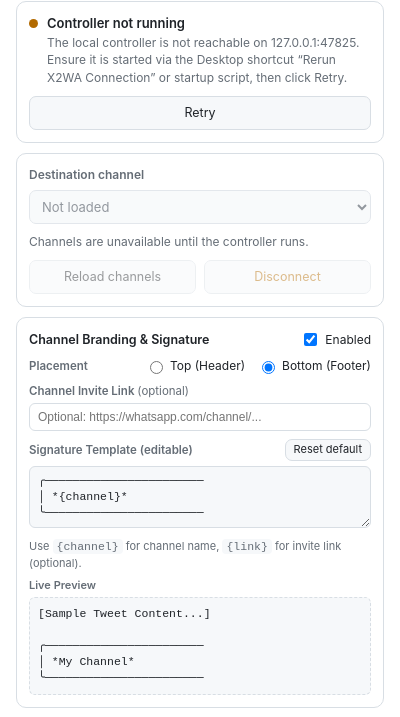
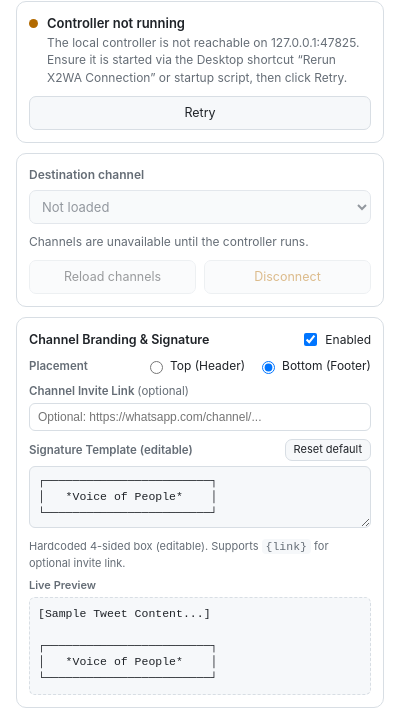
Before and after one commit to RazaOlakh/x2wa-publisher, a browser extension: page extension/popup/popup.html in a window 400 px wide. Shown: the part 71-788 px from the top of the page. Drawn offline with Linux system fonts and the light colour scheme; no server answers.

Commit message:
feat(branding): hardcode Voice of People in a complete 4-sided box

```diff
--- a/extension/popup/popup.html
+++ b/extension/popup/popup.html
@@ -159,7 +159,7 @@
       </div>
       <textarea id="sigTemplateInput" rows="3" style="width:100%; font-family:monospace; font-size:11.5px; padding:6px 8px; border-radius:6px; border:1px solid var(--line); resize:vertical; background:var(--panel); color:var(--ink); line-height:1.4; margin-top:3px; margin-bottom:6px;"></textarea>
       <div style="font-size:11px; color:var(--muted); margin-bottom:6px;">
-        Use <code>{channel}</code> for channel name, <code>{link}</code> for invite link (optional).
+        Hardcoded 4-sided box (editable). Supports <code>{link}</code> for optional invite link.
       </div>
 
       <label class="field" style="font-size:11px; margin-bottom:3px;">Live Preview</label>
--- a/extension/popup/popup.js
+++ b/extension/popup/popup.js
@@ -475,9 +475,9 @@ if (ui.revAddCancelBtn) {
 }
 
 // ------------------------------------------------ channel signature & branding
-const DEFAULT_SIG_TEMPLATE = `╭───────────────────────
-│ *{channel}*
-╰───────────────────────`;
+const DEFAULT_SIG_TEMPLATE = `┌────────────────────────┐
+│   *Voice of People*    │
+└────────────────────────┘`;
 
 function getEffectiveChannelName() {
   if (ui.select && ui.select.selectedIndex > 0 && ui.select.value) {
@@ -600,10 +600,14 @@ async function initSignatureSettings() {
   const chName = getEffectiveChannelName() || data.selectedChannelName || '';
   await syncChannelLinkUI(chId, chName);
 
+  const isOldDefault = !data.sigTemplate || data.sigTemplate.includes('{channel}') || data.sigTemplate.includes('{channelName}');
+  const templateVal = isOldDefault ? DEFAULT_SIG_TEMPLATE : data.sigTemplate;
+  if (isOldDefault) {
+    await store.set({ sigTemplate: DEFAULT_SIG_TEMPLATE });
+  }
+
   if (ui.sigTemplateInput) {
-    ui.sigTemplateInput.value = (typeof data.sigTemplate === 'string' && data.sigTemplate.trim())
-      ? data.sigTemplate
-      : DEFAULT_SIG_TEMPLATE;
+    ui.sigTemplateInput.value = templateVal;
   }
 
   if (ui.sigEnabled) {
```
Also changed, not shown: extension/background/service-worker.js (+7 -6 lines).
